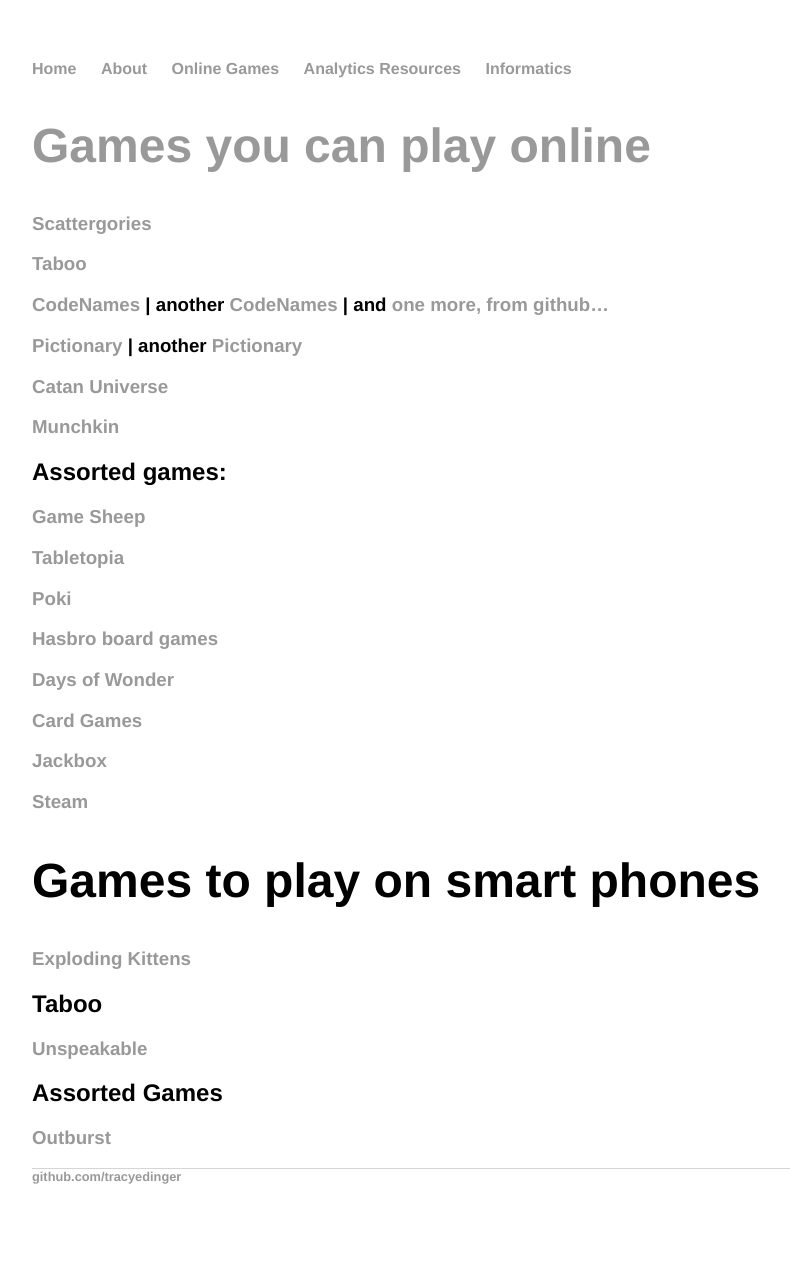
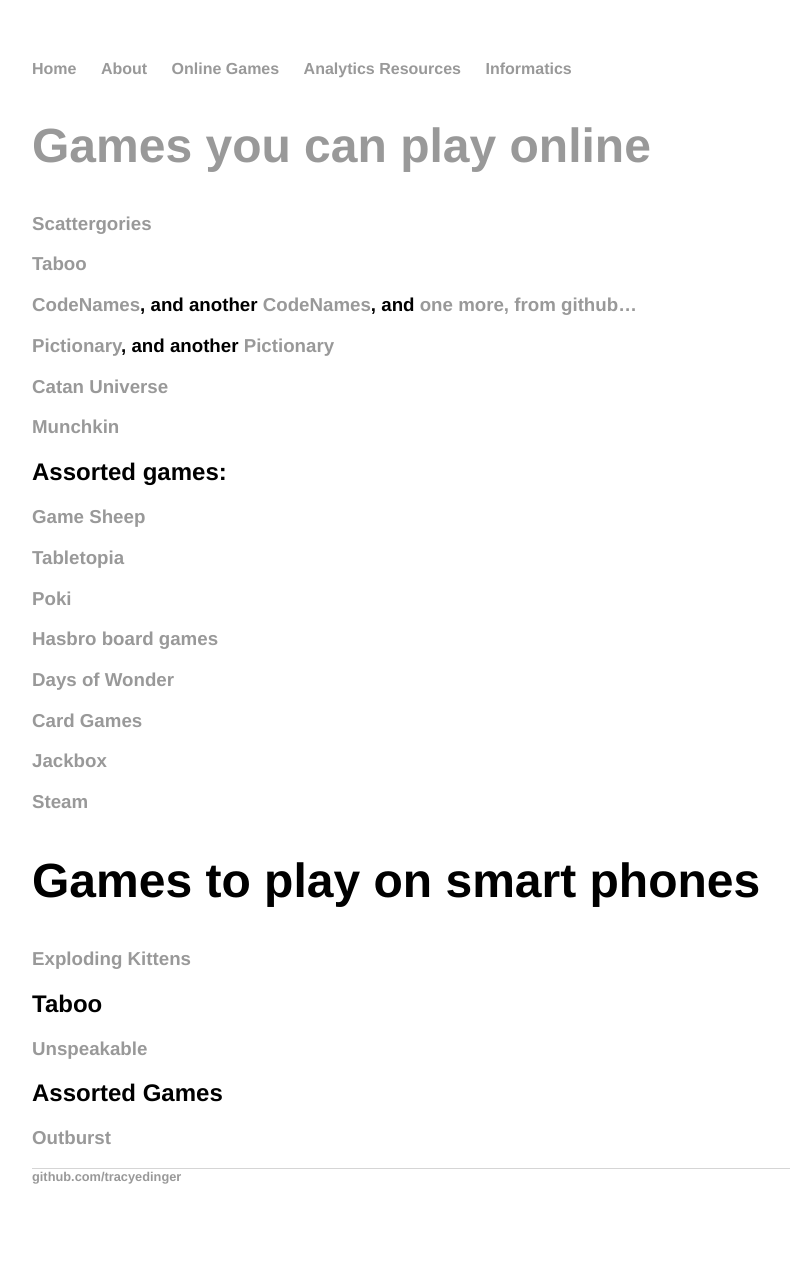
Before and after one commit to tracyedinger/tracyedinger.github.io, a Jekyll site: the page built from OnlineGames.md, in a window 1280 px wide. Shown: the whole page, without its empty margins (160-950 px from the left). Built offline with Jekyll 4.4.1, drawn with Linux system fonts in a browser that asks for light colours; our own code applies the rules of GitHub Pages for plain Markdown files.

Commit message:
Update OnlineGames.md

```diff
--- a/OnlineGames.md
+++ b/OnlineGames.md
@@ -3,9 +3,9 @@
 ### [Scattergories](https://scattergoriesonline.net)
 
 ### [Taboo](https://playtaboo.com/playpage)
-### [CodeNames](https://www.codenamesgreen.com/) | another [CodeNames](https://www.horsepaste.com/) | and [one more, from github...](https://ninjabunny.github.io/KodeNames/#)
+### [CodeNames](https://www.codenamesgreen.com/), and another [CodeNames](https://www.horsepaste.com/), and [one more, from github...](https://ninjabunny.github.io/KodeNames/#)
 
-### [Pictionary](https://skribbl.io/) | another [Pictionary](https://www.drawize.com/)
+### [Pictionary](https://skribbl.io/), and another [Pictionary](https://www.drawize.com/)
 
 ### [Catan Universe](https://catanuniverse.com/en/)
 
```
